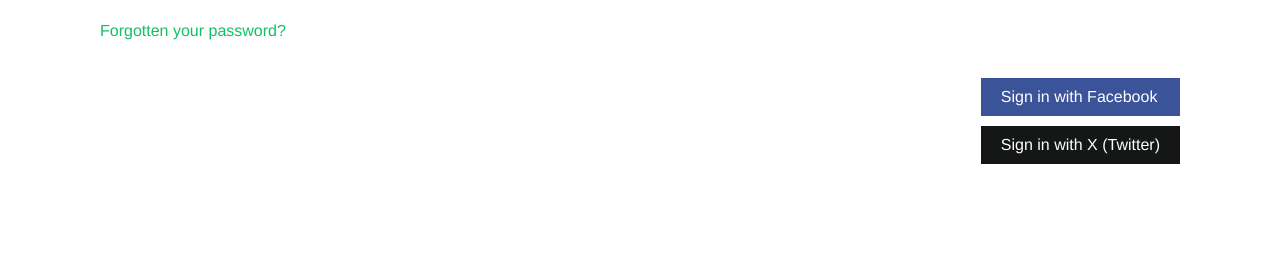
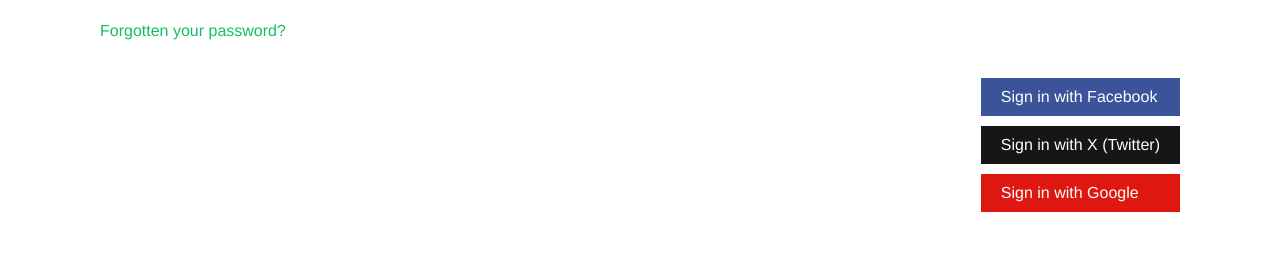
Before and after one commit to alekseikogan/bookmarks, a Django app: page /account/login/ in a window 1280 px wide. Shown: the part 450-721 px from the top of the page. Run offline with Django 4.2, Linux system fonts and the light colour scheme; some web fonts are replaced.

Commit message:
google oauth 2

```diff
--- a/bookmarks/account/templates/registration/login.html
+++ b/bookmarks/account/templates/registration/login.html
@@ -31,6 +31,10 @@
          Sign in with X (Twitter)
          </a>
       </li>
+      <li class="google">
+         <a href="{% url "social:begin" "google-oauth2" %}">
+         Sign in with Google
+         </a>
    </ul>
 </div>
 
--- a/bookmarks/bookmarks/settings.py
+++ b/bookmarks/bookmarks/settings.py
@@ -131,7 +131,11 @@
     'account.authentication.EmailAuthBackend',
     'social_core.backends.facebook.FacebookOAuth2',
     'social_core.backends.twitter.TwitterOAuth',
+    'social_core.backends.google.GoogleOAuth2',
 ]
 
 SOCIAL_AUTH_FACEBOOK_KEY = os.getenv('SOCIAL_AUTH_FACEBOOK_KEY')
 SOCIAL_AUTH_FACEBOOK_SECRET = os.getenv('SOCIAL_AUTH_FACEBOOK_SECRET')
+
+SOCIAL_AUTH_GOOGLE_OAUTH2_KEY = os.getenv('SOCIAL_AUTH_GOOGLE_CLIENT_ID')
+SOCIAL_AUTH_GOOGLE_OAUTH2_SECRET = os.getenv('SOCIAL_AUTH_X_CLIENT_SECRET')
```
